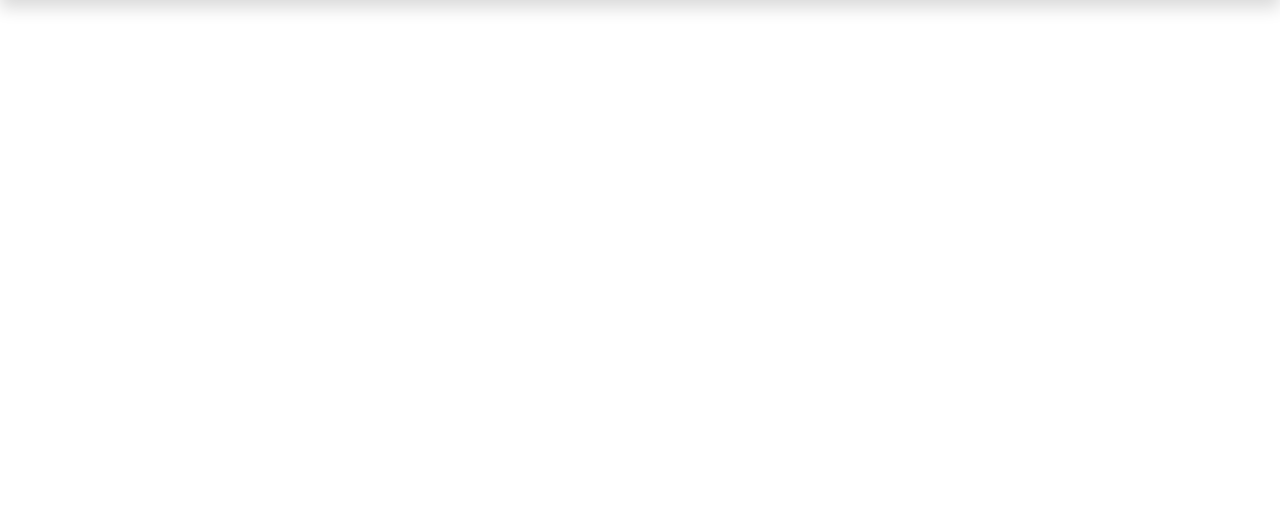
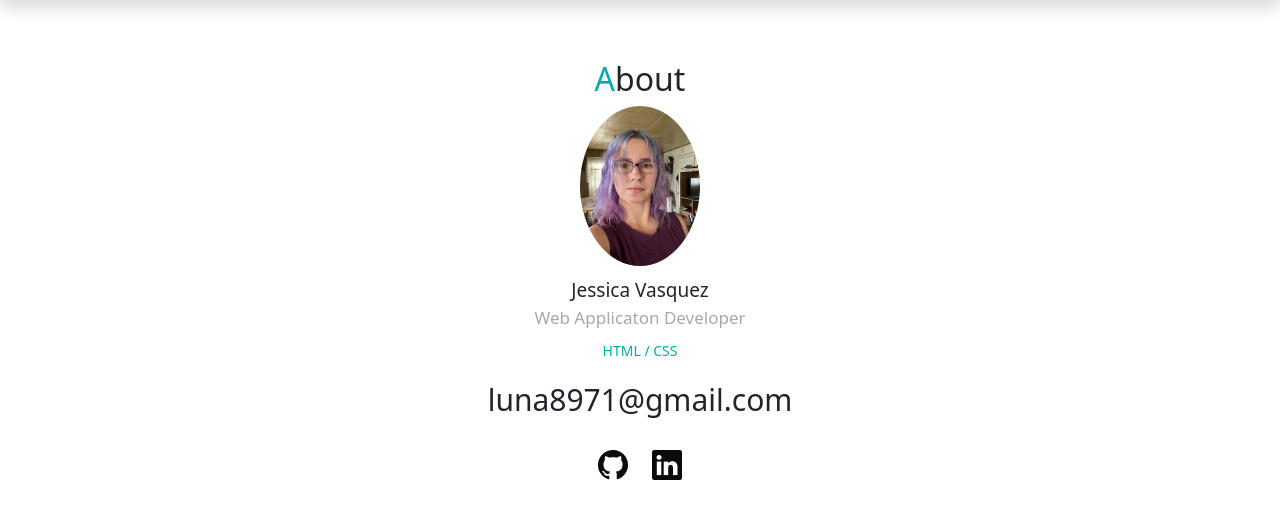
Before and after one commit to JessicaVasquez28/Portfolio, a PHP site: page / in a window 1280 px wide. Shown: the part 64-583 px from the top of the page. Run offline with PHP 8.4, Linux system fonts and the light colour scheme; some libraries are stand-ins or nearby versions.

Commit message:
added the about section also did some design

```diff
--- a/Index.html
+++ b/Index.html
@@ -8,6 +8,7 @@
   <!-- my css -->
   <link href ="style.css" rel ="stylesheet" >
   <!-- Bootstrap css code link, this css in on a server-->
+  <link rel="stylesheet" href="https://cdn.jsdelivr.net/npm/bootstrap-icons@1.9.1/font/bootstrap-icons.css">
   <link href="https://cdn.jsdelivr.net/npm/bootstrap@5.2.0/dist/css/bootstrap.min.css" rel="stylesheet"
     integrity="sha384-gH2yIJqKdNHPEq0n4Mqa/HGKIhSkIHeL5AyhkYV8i59U5AR6csBvApHHNl/vI1Bx" crossorigin="anonymous">
 
@@ -37,10 +38,23 @@
     </div>
   </nav>
 
+    <div id="about">
+      <h2><span class="font-primary">A</span>bout</h2>
+      <img src="img/myself.jpg">
+      <div class="name">Jessica Vasquez</div>
+      <div class="vocation">Web Applicaton Developer</div>
+      <div class="skills">HTML / CSS</div>
+      <p>
+
+      </p>
+      <div class="email">luna8971@gmail.com</div>
+      <div class="icons">
+        <a href="#"><i class="bi bi-github"></i></a>
+        <a href="#"><i class="bi bi-linkedin ms-3"></i></a>
+      </div>
 
 
-
-
+    </div>
 
 
 
--- a/style.css
+++ b/style.css
@@ -42,3 +42,45 @@ body{
     font-size: 20px;
     font-weight: bold;
 }
+
+/* ABOUT */
+#about{
+    margin: 60px auto;
+    max-width: 400px;
+    text-align: center;
+}
+#about img{
+    border-radius: 50%;
+    width: 120px;
+    margin-bottom: 10px;
+}
+
+#about .name{
+    font-size: 19px;
+}
+
+#about .vocation{
+    font-size: 17px;
+    color:#a8a8ab;
+    margin-bottom: 10px;
+}
+
+#about .skills{
+    font-size: 14px;
+    color: #00abae;
+    margin-bottom: 10px;
+}
+
+#about .email{
+    margin-top: 14px;
+    font-size: 30px;
+}
+
+#about .icons{
+    margin-top: 20px;
+    font-size: 30px;
+}
+
+#about .icons a{
+    color: rgb(12, 11, 11);
+}
```
Also changed, not shown: img/myself.jpg (added).
